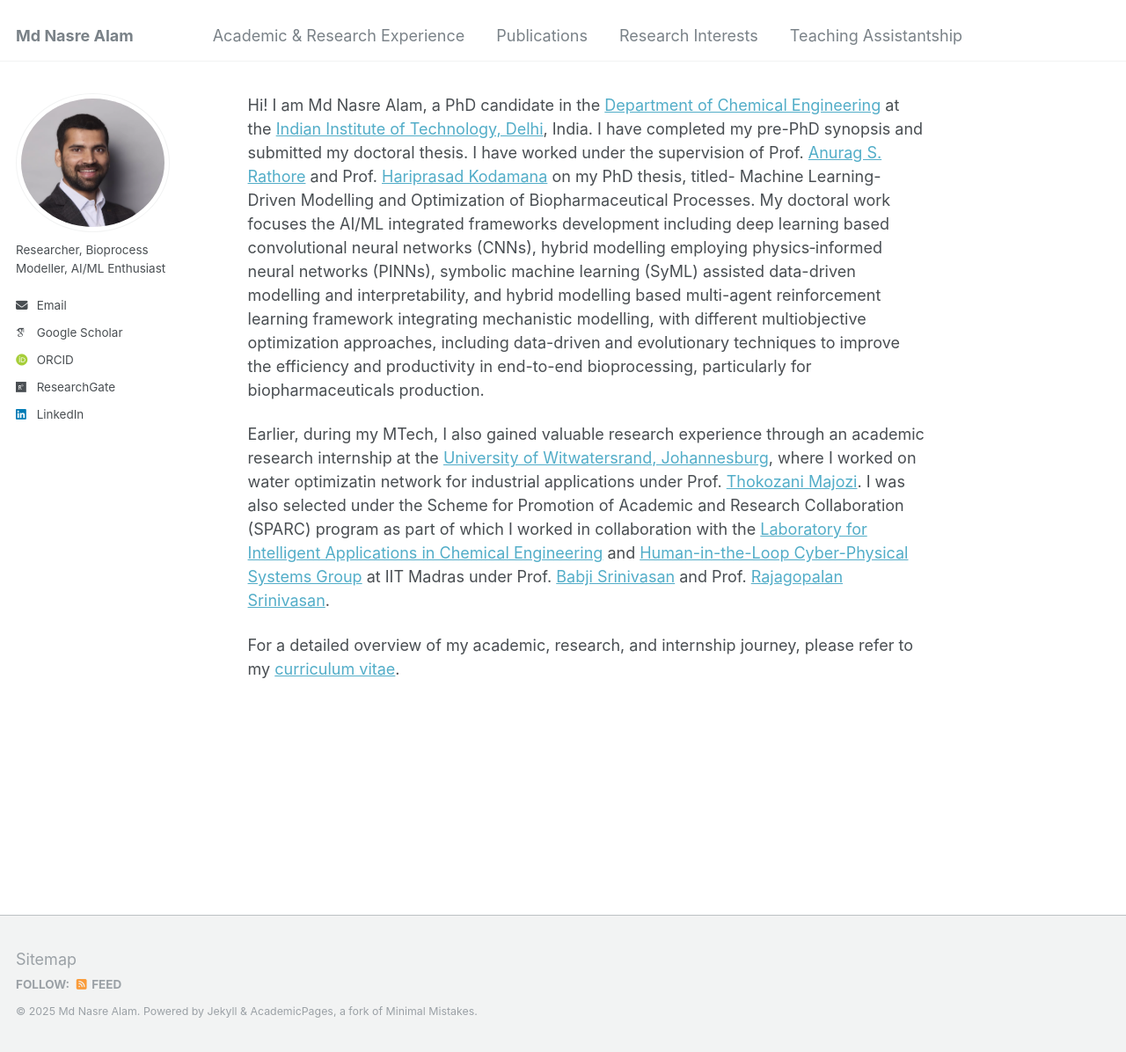
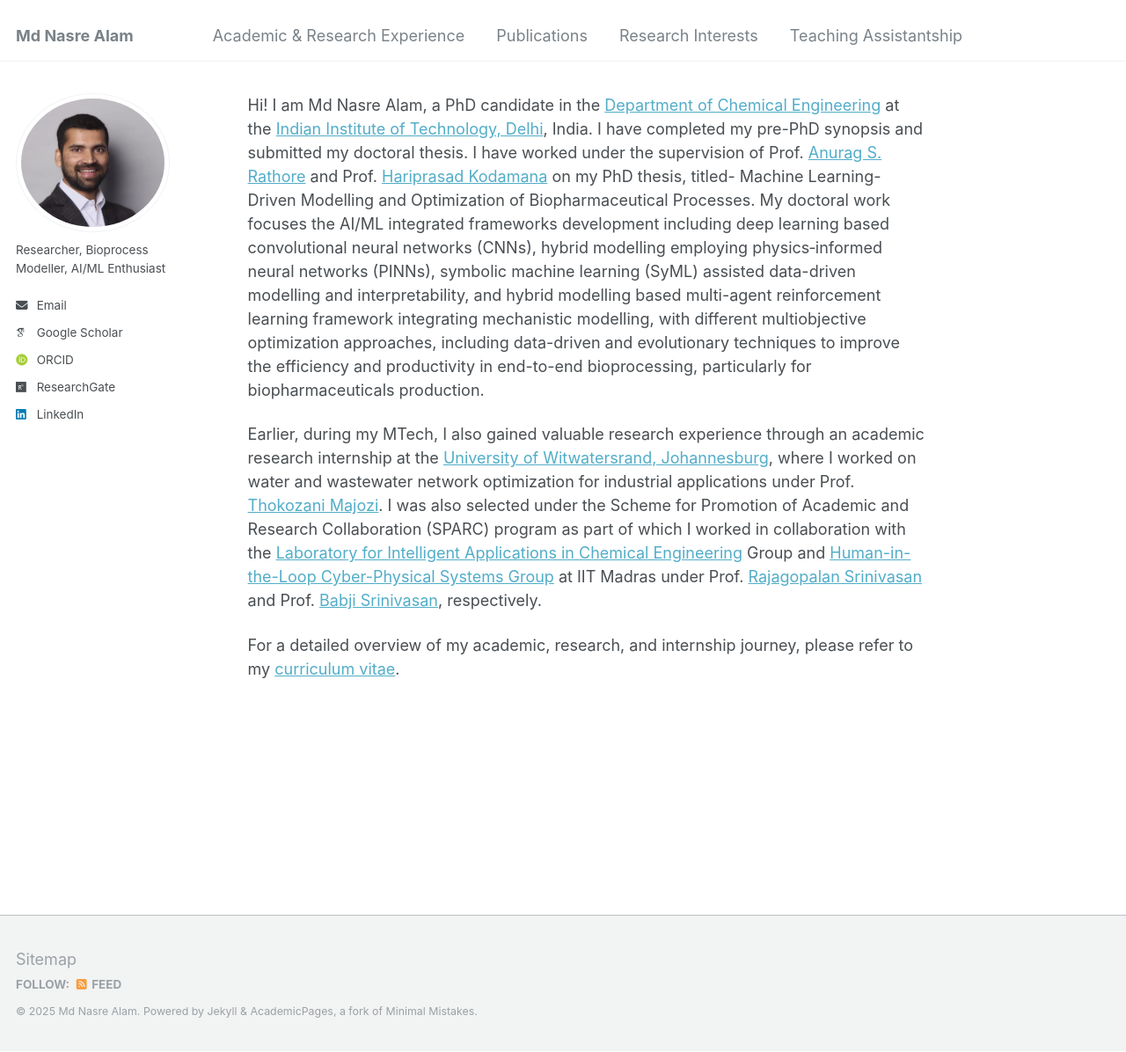
Before and after one commit to mdnasreiit/mdnasreiit.github.io, a Jekyll site: the page built from _pages/about.md, in a window 1280 px wide and 1196 px high. Shown: the whole window at 88% size. Built offline with Jekyll 4.4.1, drawn with Linux system fonts in a browser that asks for light colours; some web fonts are replaced.

Commit message:
Update about.md

```diff
--- a/_pages/about.md
+++ b/_pages/about.md
@@ -9,6 +9,6 @@ redirect_from:
 
 Hi! I am Md Nasre Alam, a PhD candidate in the [Department of Chemical Engineering](https://chemical.iitd.ac.in/) at the [Indian Institute of Technology, Delhi](https://home.iitd.ac.in/), India. I have completed my pre-PhD synopsis and submitted my doctoral thesis. I have worked under the supervision of Prof. [Anurag S. Rathore](https://www.biotechcmz.com/) and Prof. [Hariprasad Kodamana](https://web.iitd.ac.in/~kodamana/index.html) on my PhD thesis, titled- Machine Learning-Driven Modelling and Optimization of Biopharmaceutical Processes. My doctoral work focuses the AI/ML integrated frameworks development including deep learning based convolutional neural networks (CNNs), hybrid modelling employing physics‐informed neural networks (PINNs), symbolic machine learning (SyML) assisted data-driven modelling and interpretability, and hybrid modelling based multi-agent reinforcement learning framework integrating mechanistic modelling, with different multiobjective optimization approaches, including data-driven and evolutionary techniques to improve the efficiency and productivity in end-to-end bioprocessing, particularly for biopharmaceuticals production.
 
-Earlier, during my MTech, I also gained valuable research experience through an academic research internship at the [University of Witwatersrand, Johannesburg](https://www.wits.ac.za/), where I worked on water optimizatin network for industrial applications under Prof. [Thokozani Majozi](https://www.wits.ac.za/about-wits/office-of-the-vice-chancellor/faculty-deans/thokozani-majozi/). I was also selected under the Scheme for Promotion of Academic and Research Collaboration (SPARC) program as part of which I worked in collaboration with the [Laboratory for Intelligent Applications in Chemical Engineering](https://home.iitm.ac.in/raj/) and [Human-in-the-Loop Cyber-Physical Systems Group](https://home.iitm.ac.in/babji.srinivasan/index.html) at IIT Madras under Prof. [Babji Srinivasan](https://home.iitm.ac.in/babji.srinivasan/index.html) and Prof. [Rajagopalan Srinivasan](https://home.iitm.ac.in/raj/index.html).
+Earlier, during my MTech, I also gained valuable research experience through an academic research internship at the [University of Witwatersrand, Johannesburg](https://www.wits.ac.za/), where I worked on water and wastewater network optimization for industrial applications under Prof. [Thokozani Majozi](https://www.wits.ac.za/about-wits/office-of-the-vice-chancellor/faculty-deans/thokozani-majozi/). I was also selected under the Scheme for Promotion of Academic and Research Collaboration (SPARC) program as part of which I worked in collaboration with the [Laboratory for Intelligent Applications in Chemical Engineering](https://home.iitm.ac.in/raj/) Group and [Human-in-the-Loop Cyber-Physical Systems Group](https://home.iitm.ac.in/babji.srinivasan/index.html) at IIT Madras under Prof. [Rajagopalan Srinivasan](https://home.iitm.ac.in/raj/index.html) and Prof. [Babji Srinivasan](https://home.iitm.ac.in/babji.srinivasan/index.html), respectively.
 
 For a detailed overview of my academic, research, and internship journey, please refer to my [curriculum vitae](https://drive.google.com/file/d/1qDOI1pLNuiipH9Tjqk7hT6m8xWotNrFx/view?usp=drive_link).
```
